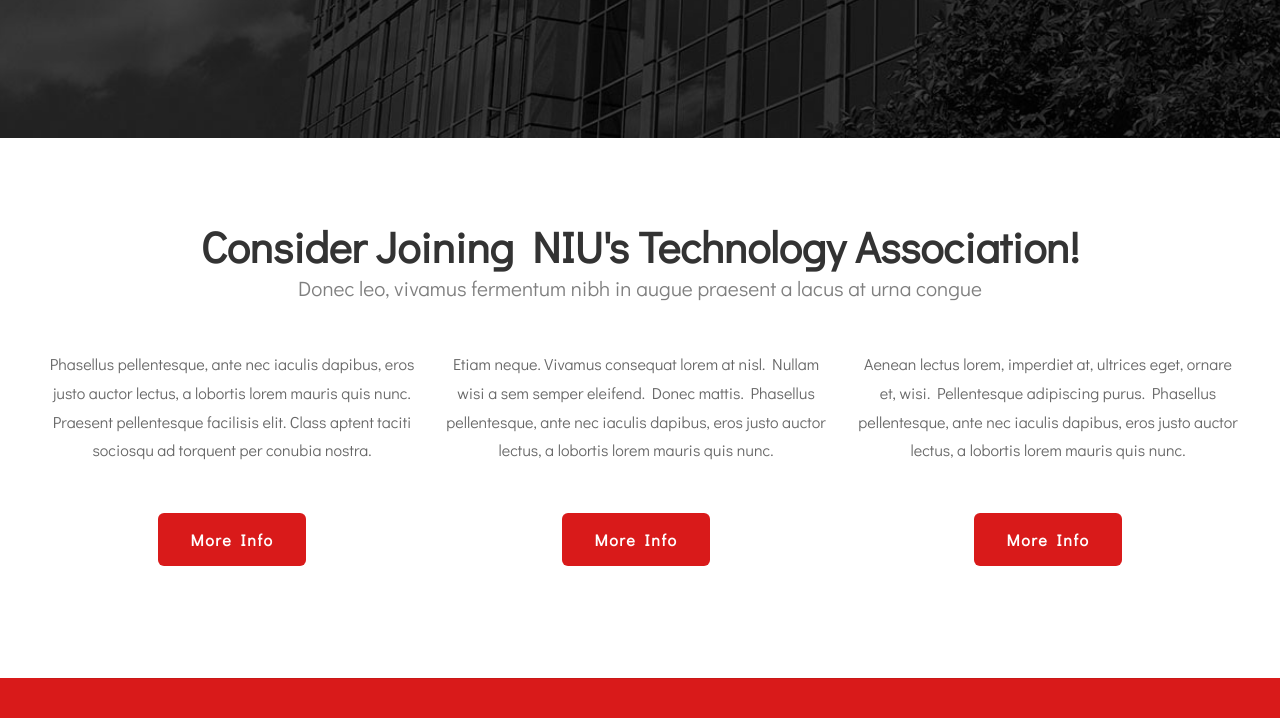
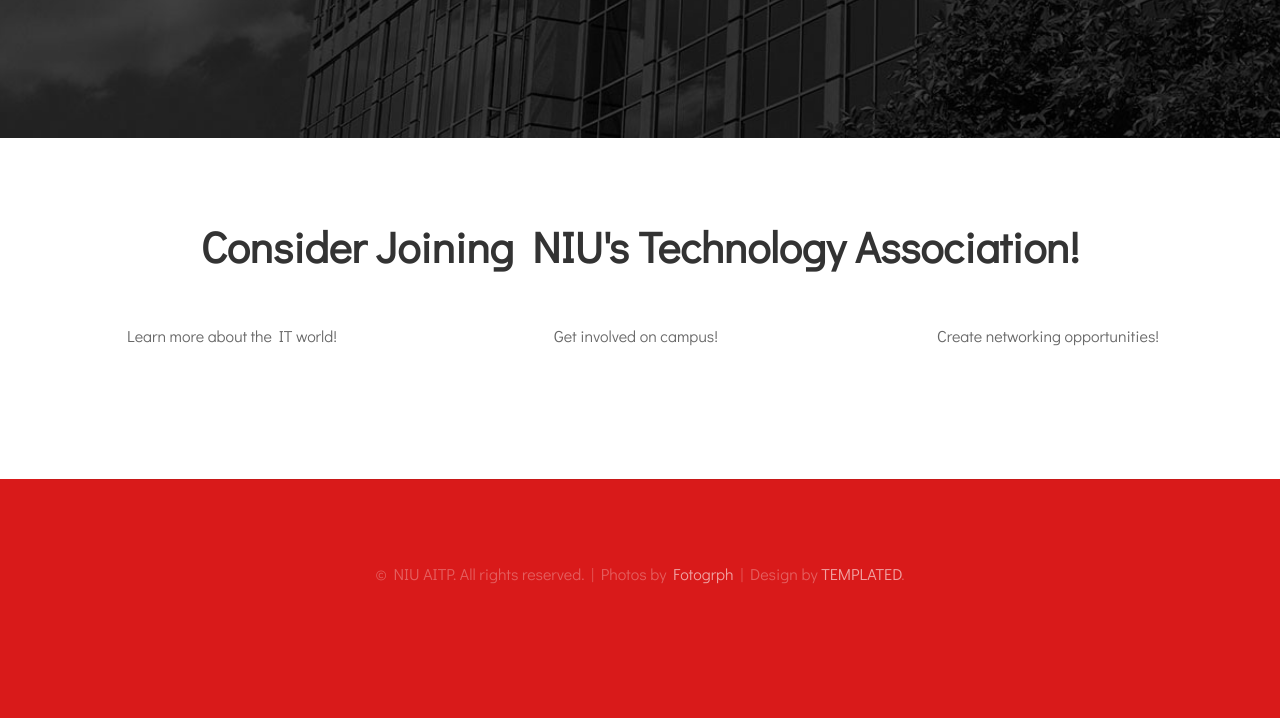
Before and after one commit to karl-lagunilla/AITPwebsite, a plain HTML site: page index.html in a window 1280 px wide. Shown: the part 506-1224 px from the top of the page. After the commit the page ends 1191 px from the top, so only its background shows below. Drawn offline with Linux system fonts and the light colour scheme.

Commit message:
Update index.html

```diff
--- a/index.html
+++ b/index.html
@@ -52,19 +52,16 @@
 	<div id="three-column" class="container">
 		<div class="title">
 			<h2>Consider Joining NIU's Technology Association!</h2>
-			<span class="byline">Donec leo, vivamus fermentum nibh in augue praesent a lacus at urna congue</span>
+			<span class="byline"></span>
 		</div>
 		<div class="boxA">
-			<p>Phasellus pellentesque, ante nec iaculis dapibus, eros justo auctor lectus, a lobortis lorem mauris quis nunc. Praesent pellentesque facilisis elit. Class aptent taciti sociosqu ad  torquent per conubia nostra.</p>
-			<a href="#" class="button button-alt">More Info</a>
+			<p>Learn more about the IT world!</p>
 		</div>
 		<div class="boxB">
-			<p>Etiam neque. Vivamus consequat lorem at nisl. Nullam  wisi a sem semper eleifend. Donec mattis. Phasellus pellentesque, ante nec iaculis dapibus, eros justo auctor lectus, a lobortis lorem mauris quis nunc.</p>
-			<a href="#" class="button button-alt">More Info</a>
+			<p>Get involved on campus!</p>
 		</div>
 		<div class="boxC">
-			<p> Aenean lectus lorem, imperdiet at, ultrices eget, ornare et, wisi. Pellentesque adipiscing purus. Phasellus pellentesque, ante nec iaculis dapibus, eros justo auctor lectus, a lobortis lorem mauris quis nunc.</p>
-			<a href="#" class="button button-alt">More Info</a>
+			<p>Create networking opportunities!</p>
 		</div>
 	</div>
 </div>
```
